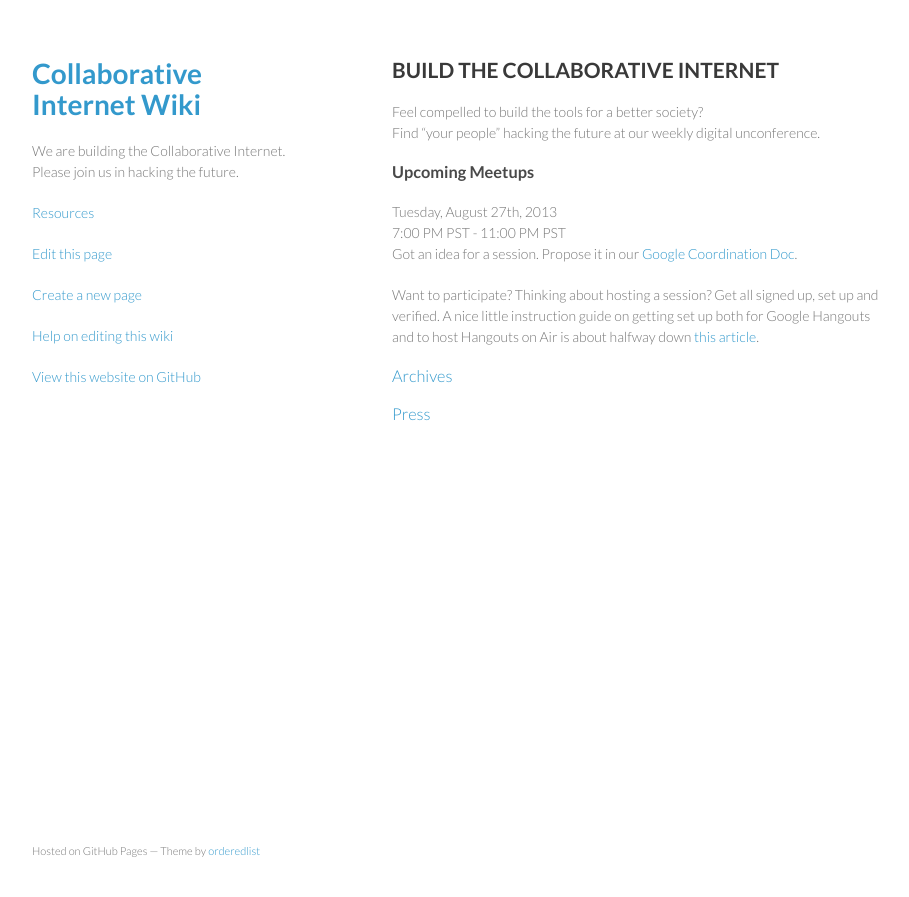
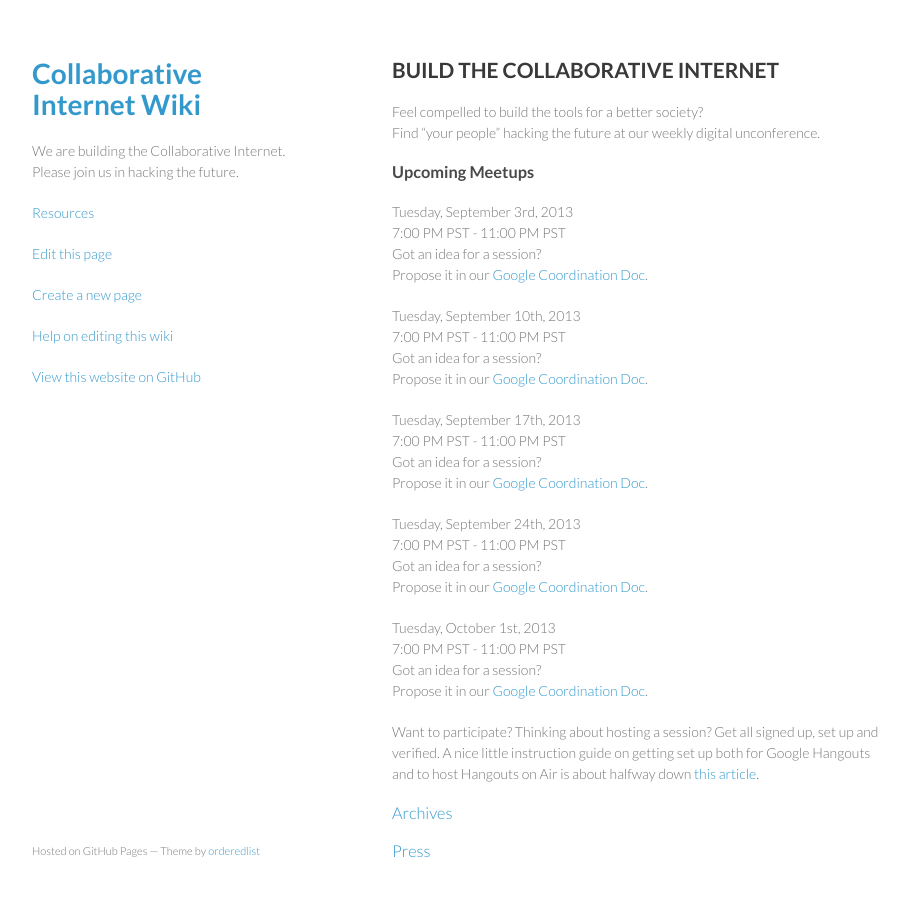
Before and after one commit to collaborativeinternet/collaborativeinternet.github.io, a Jekyll site: the page built from index.md, in a window 1280 px wide and 930 px high. Shown: the top 897 px of the window, without its empty margins (178-1087 px from the left). Built offline with Jekyll 4.4.1, drawn with Linux system fonts in a browser that asks for light colours.

Commit message:
Update index.md

```diff
--- a/index.md
+++ b/index.md
@@ -8,9 +8,31 @@ Feel compelled to build the tools for a better society?
 Find "your people" hacking the future at our weekly digital unconference.
 
 ### Upcoming Meetups
-Tuesday, August 27th, 2013
+Tuesday, September 3rd, 2013
 7:00 PM PST - 11:00 PM PST
-Got an idea for a session.  Propose it in our [Google Coordination Doc](https://docs.google.com/spreadsheet/ccc?key=0Aqe_OvhjNeDPdF9iZ0dEaWUxSGlkLVlqT3pDaWJiSmc&usp=sharing).
+Got an idea for a session?
+Propose it in our [Google Coordination Doc](https://docs.google.com/spreadsheet/ccc?key=0Aqe_OvhjNeDPdGlvZWpyQUtiT3I1bXdIT1RHazFabmc&usp=sharing).
+
+Tuesday, September 10th, 2013
+7:00 PM PST - 11:00 PM PST
+Got an idea for a session?
+Propose it in our [Google Coordination Doc](https://docs.google.com/spreadsheet/ccc?key=0Aqe_OvhjNeDPdGhSYVBmX0FnN2pkSFM1UFJ3TXoxSkE&usp=sharing).
+
+Tuesday, September 17th, 2013
+7:00 PM PST - 11:00 PM PST
+Got an idea for a session?
+Propose it in our [Google Coordination Doc](https://docs.google.com/spreadsheet/ccc?key=0Aqe_OvhjNeDPdGJTTm5jTHRtS2FNU253dGp5RVdScXc&usp=sharing).
+
+Tuesday, September 24th, 2013
+7:00 PM PST - 11:00 PM PST
+Got an idea for a session?
+Propose it in our [Google Coordination Doc](https://docs.google.com/spreadsheet/ccc?key=0Aqe_OvhjNeDPdF9VOEVzWkJNX1hvQ1RfZ3lJQVpBRGc&usp=sharing).
+
+Tuesday, October 1st, 2013
+7:00 PM PST - 11:00 PM PST
+Got an idea for a session?
+Propose it in our [Google Coordination Doc](https://docs.google.com/spreadsheet/ccc?key=0Aqe_OvhjNeDPdE1oWS1uQVNoUUtNdURieGhTMUdyYlE&usp=sharing).
+
 
 
 Want to participate?  Thinking about hosting a session?  Get all signed up, set up and verified.  A nice little instruction guide on getting set up both for Google Hangouts and to host Hangouts on Air is about halfway down [this article](http://mackwebsolutions.com/blog/2012/08/the-comprehensiveish-guide-to-google-hangouts/).
```
